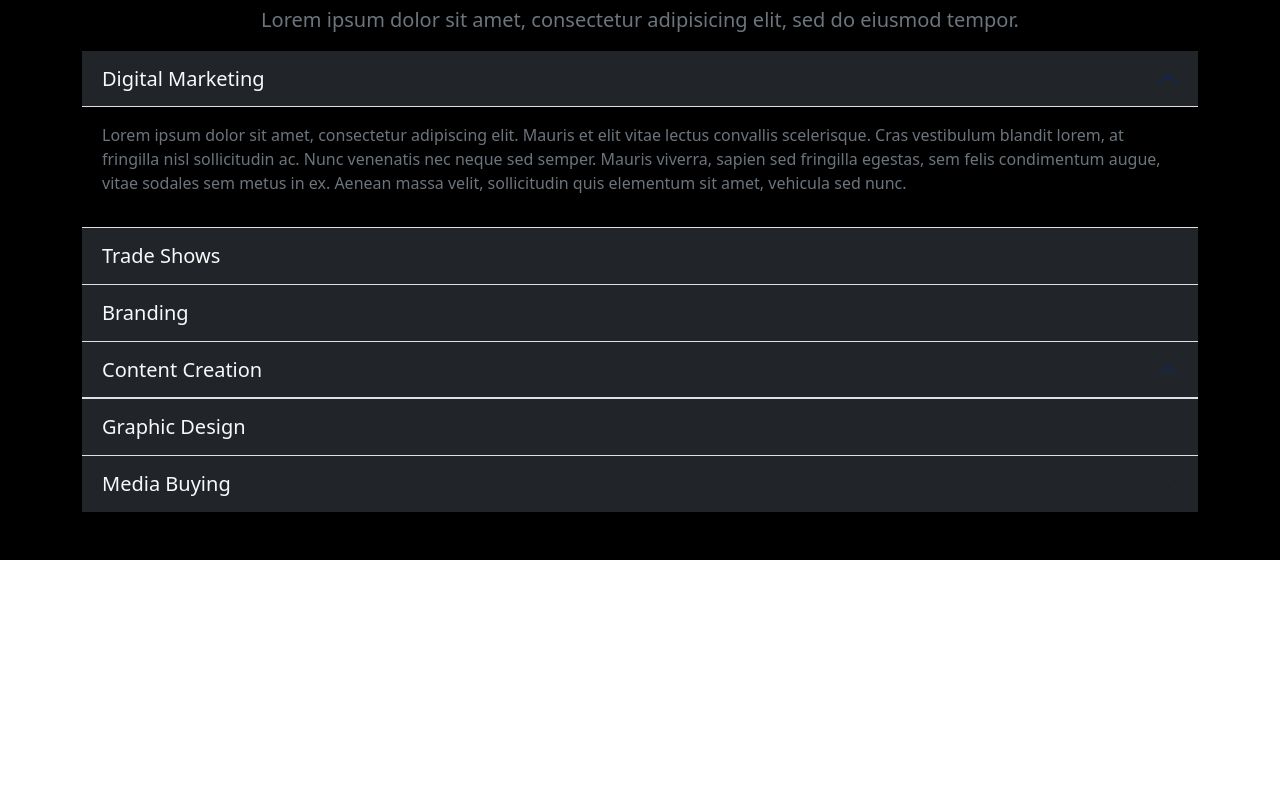
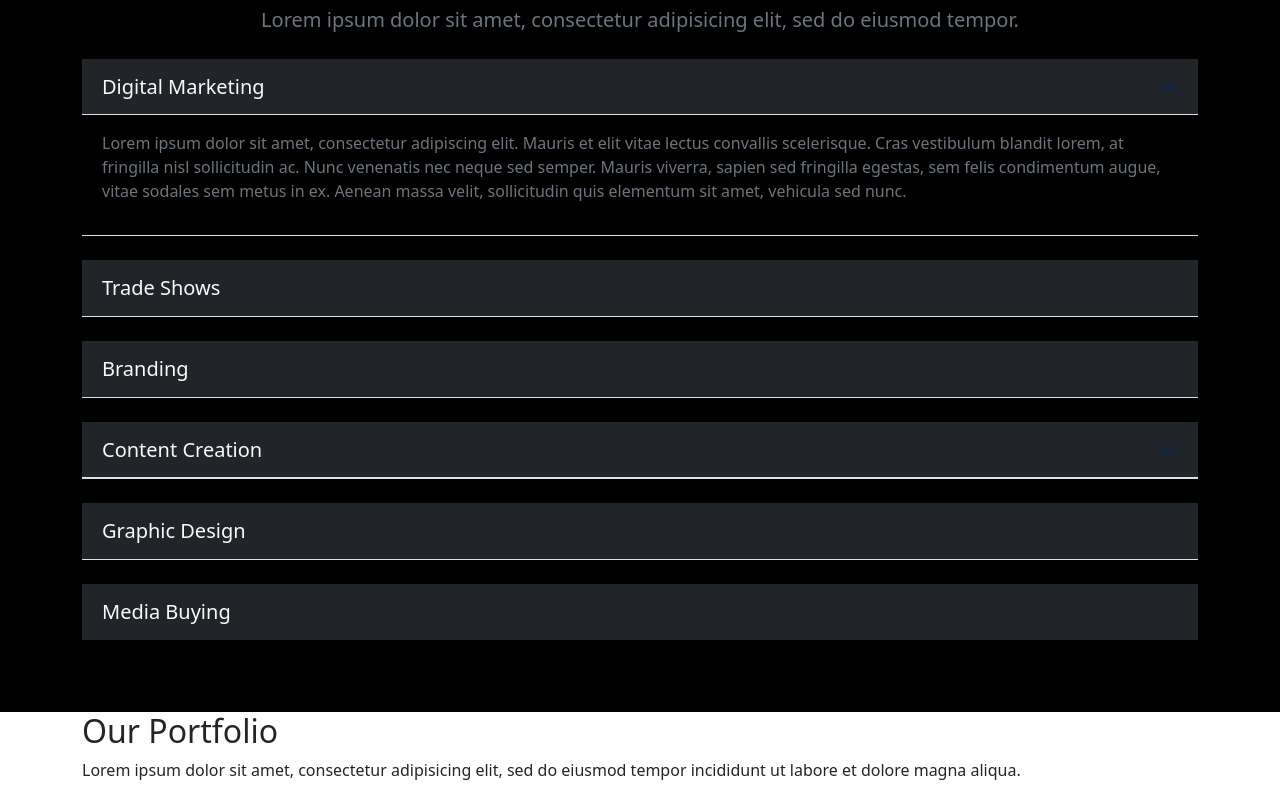
Before and after one commit to rohankatira/My-project-s, a plain HTML site: page Bootstrap-project-1/index.html in a window 1280 px wide. Shown: the part 2900-3698 px from the top of the page. Before the commit the page ends 3460 px from the top, so only its background shows below. Drawn offline with Linux system fonts and the light colour scheme.

Commit message:
Our portfolio

```diff
--- a/Bootstrap-project-1/index.html
+++ b/Bootstrap-project-1/index.html
@@ -357,7 +357,7 @@
           <div class="accordion accordion-flush" id="accordionPanelsStayOpenExample">
 
 
-            <div class="accordion-item">
+            <div class="accordion-item my-4">
               <h2 class="accordion-header">
                 <button class="accordion-button bg-dark text-light fs-5" type="button" data-bs-toggle="collapse" data-bs-target="#panelsStayOpen-collapseOne" aria-expanded="true" aria-controls="panelsStayOpen-collapseOne">
                   Digital Marketing
@@ -373,7 +373,7 @@
             </div>
 
 
-            <div class="accordion-item">
+            <div class="accordion-item my-4">
               <h2 class="accordion-header">
                 <button class="accordion-button bg-dark text-light fs-5 collapsed" type="button" data-bs-toggle="collapse" data-bs-target="#panelsStayOpen-collapseTwo" aria-expanded="false" aria-controls="panelsStayOpen-collapseTwo">
                   Trade Shows
@@ -388,7 +388,7 @@
             </div>
 
 
-            <div class="accordion-item">
+            <div class="accordion-item my-4">
               <h2 class="accordion-header">
                 <button class="accordion-button bg-dark text-light fs-5 collapsed" type="button" data-bs-toggle="collapse" data-bs-target="#panelsStayOpen-collapseThree" aria-expanded="false" aria-controls="panelsStayOpen-collapseThree">
                   Branding
@@ -402,7 +402,7 @@
               </div>
             </div>
 
-            <div class="accordion-item">
+            <div class="accordion-item my-4">
               <h2 class="accordion-header">
                 <button class="accordion-button bg-dark text-light fs-5" type="button" data-bs-toggle="collapse" data-bs-target="#panelsStayOpen-collapsefour" aria-expanded="false" aria-controls="panelsStayOpen-collapseThree">
                   Content Creation
@@ -416,7 +416,7 @@
               </div>
             </div>
 
-            <div class="accordion-item">
+            <div class="accordion-item my-4">
               <h2 class="accordion-header">
                 <button class="accordion-button bg-dark text-light fs-5 collapsed" type="button" data-bs-toggle="collapse" data-bs-target="#panelsStayOpen-collapsefive" aria-expanded="false" aria-controls="panelsStayOpen-collapseThree">
                   Graphic Design
@@ -430,14 +430,14 @@
               </div>
             </div>
 
-            <div class="accordion-item">
+            <div class="accordion-item my-4">
               <h2 class="accordion-header">
                 <button class="accordion-button collapsed bg-dark text-light fs-5" type="button" data-bs-toggle="collapse" data-bs-target="#panelsStayOpen-collapsesix" aria-expanded="false" aria-controls="panelsStayOpen-collapsesix">
                   Media Buying
                 </button>
               </h2>
               <div id="panelsStayOpen-collapsesix" class="accordion-collapse collapse">
-                <div class="accordion-body bg-black  ">
+                <div class="accordion-body bg-black text-light  ">
                 <p class="text-secondary">Lorem ipsum dolor sit amet consectetur adipisicing elit. Quisquam, rem perferendis labore voluptatum eveniet, dolore hic est
                   excepturi odio, quam quia nemo nisi adipisci inventore magnam. Itaque voluptas blanditiis temporibus?</p>
                 </div>
@@ -447,6 +447,17 @@
         </div>
       </section>
 
+      <!-- Our Portfolio -->
+
+      <section class="Our Portfolio">
+        <div class="container">
+          <div class="Our-Portfolio-title">
+            <h2>Our Portfolio</h2>
+            <p>  Lorem ipsum dolor sit amet, consectetur adipisicing elit, sed do eiusmod tempor incididunt ut labore et dolore magna aliqua.</p>
+          </div>
+
+        </div>
+      </section>
     </main>
     <script src="./js/bootstrap.bundle.min.js" type="text/javascript"></script>
   </body>
```
Also changed, not shown: Bootstrap-project-1/img/Our Portfolio-01.jpg (added), Bootstrap-project-1/img/Our Portfolio-02.jpg (added), Bootstrap-project-1/img/Our Portfolio-03.jpg (added).
